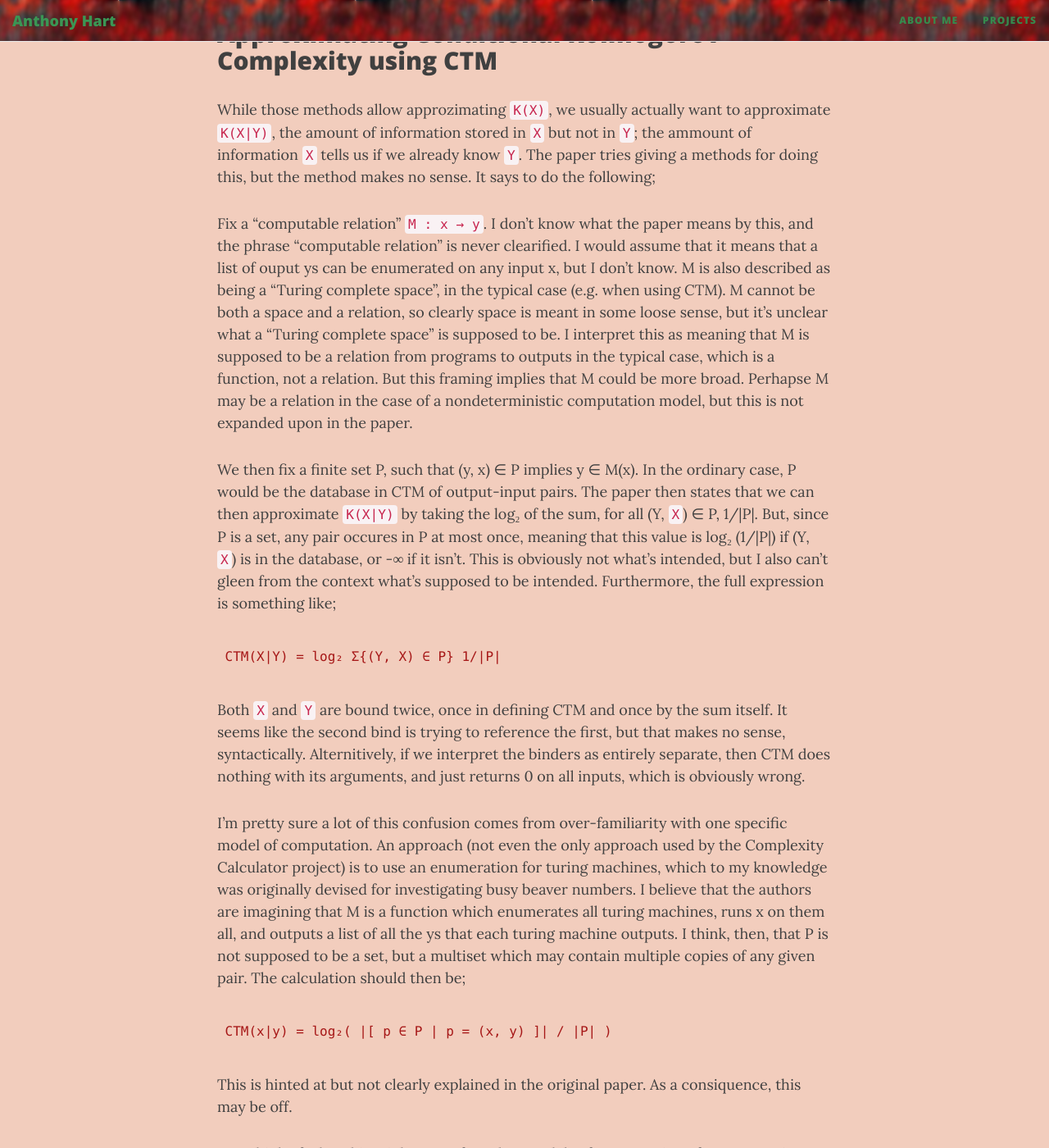
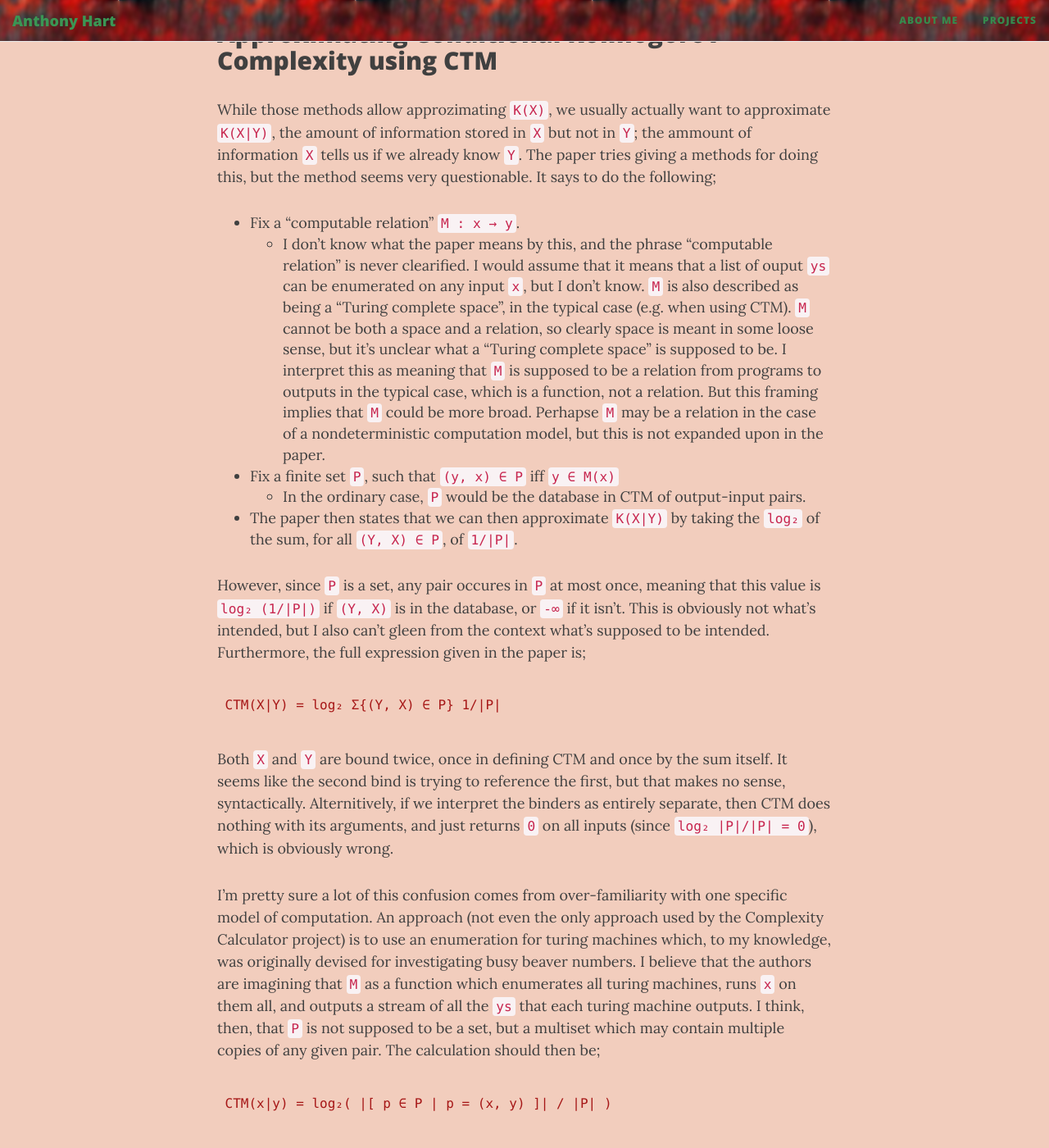
Before and after one commit to AHartNtkn/AHartNtkn.github.io, a Jekyll site: the page built from _posts/2000-01-01-My-(Mis)Adventures-with-Algorithmic-Machine-Learning.md, in a window 1280 px wide and 1400 px high, scrolled down 6948 px. Shown: the whole window at 82% size. Built offline with Jekyll 4.4.1, drawn with Linux system fonts in a browser that asks for light colours; nearby versions of some CDN libraries; some of the changed text lies outside the part shown.

Commit message:
Copyedit 6

````diff
--- a/_posts/2000-01-01-My-(Mis)Adventures-with-Algorithmic-Machine-Learning.md
+++ b/_posts/2000-01-01-My-(Mis)Adventures-with-Algorithmic-Machine-Learning.md
@@ -120,21 +120,25 @@
 <a name="heading2p5"></a>
 ## Approximating Conditional Kolmogorov Complexity using CTM
 
-While those methods allow approzimating `K(X)`, we usually actually want to approximate `K(X|Y)`, the amount of information stored in `X` but not in `Y`; the ammount of information `X` tells us if we already know `Y`. The paper tries giving a methods for doing this, but the method makes no sense. It says to do the following;
+While those methods allow approzimating `K(X)`, we usually actually want to approximate `K(X|Y)`, the amount of information stored in `X` but not in `Y`; the ammount of information `X` tells us if we already know `Y`. The paper tries giving a methods for doing this, but the method seems very questionable. It says to do the following;
 
-Fix a "computable relation" `M : x → y`. I don't know what the paper means by this, and the phrase "computable relation" is never clearified. I would assume that it means that a list of ouput ys can be enumerated on any input x, but I don't know. M is also described as being a "Turing complete space", in the typical case (e.g. when using CTM). M cannot be both a space and a relation, so clearly space is meant in some loose sense, but it's unclear what a "Turing complete space" is supposed to be. I interpret this as meaning that M is supposed to be a relation from programs to outputs in the typical case, which is a function, not a relation. But this framing implies that M could be more broad. Perhapse M may be a relation in the case of a nondeterministic computation model, but this is not expanded upon in the paper.
+- Fix a "computable relation" `M : x → y`.
+  - I don't know what the paper means by this, and the phrase "computable relation" is never clearified. I would assume that it means that a list of ouput `ys` can be enumerated on any input `x`, but I don't know. `M` is also described as being a "Turing complete space", in the typical case (e.g. when using CTM). `M` cannot be both a space and a relation, so clearly space is meant in some loose sense, but it's unclear what a "Turing complete space" is supposed to be. I interpret this as meaning that `M` is supposed to be a relation from programs to outputs in the typical case, which is a function, not a relation. But this framing implies that `M` could be more broad. Perhapse `M` may be a relation in the case of a nondeterministic computation model, but this is not expanded upon in the paper.
+- Fix a finite set `P`, such that `(y, x) ∈ P` iff `y ∈ M(x)`
+  - In the ordinary case, `P` would be the database in CTM of output-input pairs.
+- The paper then states that we can then approximate `K(X|Y)` by taking the `log₂` of the sum, for all `(Y, X) ∈ P`, of `1/|P|`.
 
-We then fix a finite set P, such that (y, x) ∈ P implies y ∈ M(x). In the ordinary case, P would be the database in CTM of output-input pairs. The paper then states that we can then approximate `K(X|Y)` by taking the log₂ of the sum, for all (Y, `X`) ∈ P, 1/|P|. But, since P is a set, any pair occures in P at most once, meaning that this value is log₂ (1/|P|) if (Y, `X`) is in the database, or -∞ if it isn't. This is obviously not what's intended, but I also can't gleen from the context what's supposed to be intended. Furthermore, the full expression is something like;
+However, since `P` is a set, any pair occures in `P` at most once, meaning that this value is `log₂ (1/|P|)` if `(Y, X)` is in the database, or `-∞` if it isn't. This is obviously not what's intended, but I also can't gleen from the context what's supposed to be intended. Furthermore, the full expression given in the paper is;
 ```
 CTM(X|Y) = log₂ Σ{(Y, X) ∈ P} 1/|P|
 ```
-Both `X` and `Y` are bound twice, once in defining CTM and once by the sum itself. It seems like the second bind is trying to reference the first, but that makes no sense, syntactically. Alternitively, if we interpret the binders as entirely separate, then CTM does nothing with its arguments, and just returns 0 on all inputs, which is obviously wrong.
+Both `X` and `Y` are bound twice, once in defining CTM and once by the sum itself. It seems like the second bind is trying to reference the first, but that makes no sense, syntactically. Alternitively, if we interpret the binders as entirely separate, then CTM does nothing with its arguments, and just returns `0` on all inputs (since `log₂ |P|/|P| = 0`), which is obviously wrong.
 
-I'm pretty sure a lot of this confusion comes from over-familiarity with one specific model of computation. An approach (not even the only approach used by the Complexity Calculator project) is to use an enumeration for turing machines, which to my knowledge was originally devised for investigating busy beaver numbers. I believe that the authors are imagining that M is a function which enumerates all turing machines, runs x on them all, and outputs a list of all the ys that each turing machine outputs. I think, then, that P is not supposed to be a set, but a multiset which may contain multiple copies of any given pair. The calculation should then be;
+I'm pretty sure a lot of this confusion comes from over-familiarity with one specific model of computation. An approach (not even the only approach used by the Complexity Calculator project) is to use an enumeration for turing machines which, to my knowledge, was originally devised for investigating busy beaver numbers. I believe that the authors are imagining that `M` as a function which enumerates all turing machines, runs `x` on them all, and outputs a stream of all the `ys` that each turing machine outputs. I think, then, that `P` is not supposed to be a set, but a multiset which may contain multiple copies of any given pair. The calculation should then be;
 ```
 CTM(x|y) = log₂( |[ p ∈ P | p = (x, y) ]| / |P| )
 ```
-This is hinted at but not clearly explained in the original paper. As a consiquence, this may be off.
+This is not clearly explained in the original paper. As a consequences, this may be off.
 
 Lets think of what this might mean for other models of computation. If we were using, say, lambda expressions instead, M should enumerate all lamdba expressions, take another lambda expresion as input, and output the normal forms of the input applied to all possible lambda expressions. This does seem like it makes sense for any model of computation, but I'm not sure it makes sense as a measure of algorithmic similarity.
 
@@ -197,7 +201,7 @@
 
 The [original paper on BDM](https://arxiv.org/abs/1609.00110) talks about compressing tensors and vectors. However, neither of those two things are actually compressed in that paper. Instead, it seems like the authors think that any list is a vector and any list-of-lists is a tensor; which is what they actually compress. It's annoying when authors abuse termonology like this, it's just confusing. From that, I think "tensor" just means a 2-dimensional array of bits. Just call them arrays if that's what they are! I have a suspision that the segment on block decomosition in the original paper was copy-pasted from somewhere without any editing, as tensors are not even mentioned outside the section on BDM.
 
-Setting that aside, there are certain specific assumptions about our underlying computational model which my original description makes. I said that it tries finding algorithmically compressible substrings using CTM, but that only makes sense if replacing a sub-expression with an equivalent one preserves behaviour, which isn't gaurenteed. Just because "000" and "011" evaluate to the same thing doesn't mean "1000" and "1011" will; the two programs may be utterly disconected. In order for this to work, we need to make specific assumptions about our computational model which doesn't hold in general for turing machines. That assumption is basically that there is no notion of global state. Turing machines have global state, as do most abstract machines. Some stack machines don't. Many abstract models of computations, such as the lamdba calculus, combinator logic, and interaction nets don't either. For those models, this replacement can be done with no ill effects.
+Setting that aside, there are certain specific assumptions about our underlying computational model which my original description makes. I said that it tries finding algorithmically compressible substrings using CTM, but that only makes sense if replacing a sub-expression with an equivalent one preserves behaviour, which isn't gaurenteed. Just because `000` and `011` evaluate to the same thing doesn't mean `1000` and `1011` will; the two programs may be utterly disconected. In order for this to work, we need to make specific assumptions about our computational model which doesn't hold in general for turing machines. That assumption is basically that there is no notion of global state. This prevents the activities of distant parts of a program from effecting eachother. Turing machines have global state, as do most abstract machines. Some stack machines don't. Many abstract models of computations, such as the lamdba calculus, combinator logic, and interaction nets don't either. For those models, this replacement can be done with no ill effects.
 
 So, how would this work when we don't have this property?
 
````
